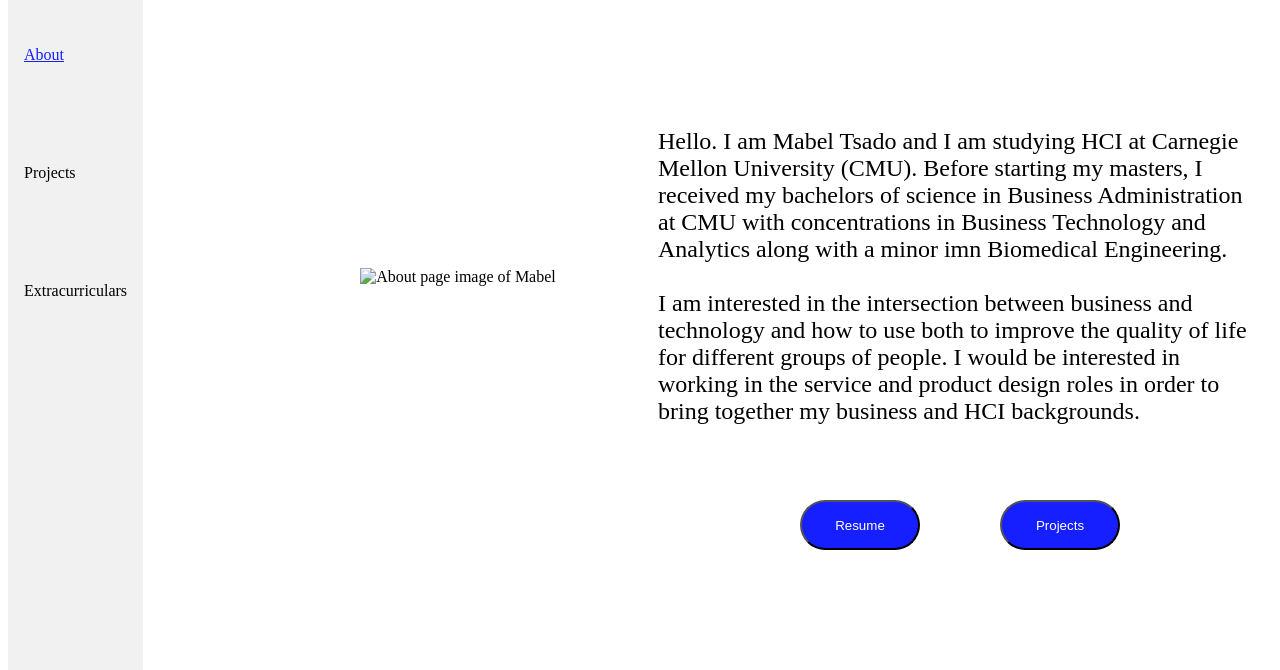
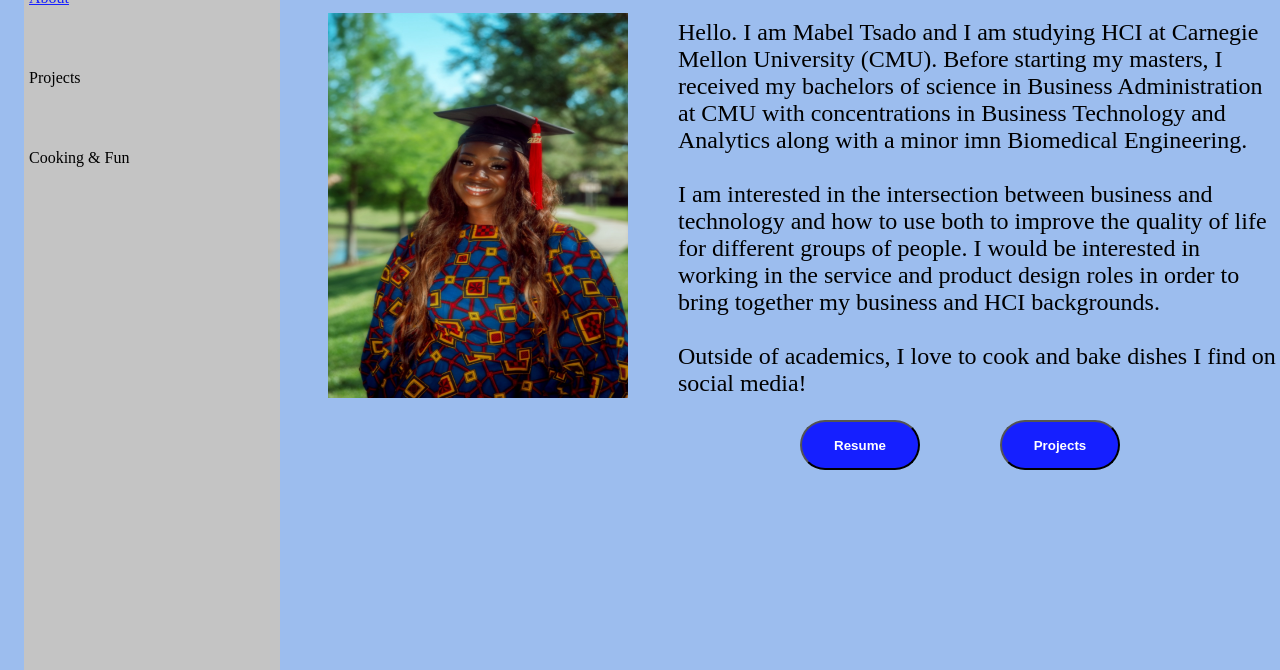
Before and after one commit to mabeltsado2/Assignment-8, a plain HTML site: page about-page.html in a window 1280 px wide. Shown: the part 130-800 px from the top of the page. Drawn offline with Linux system fonts and the light colour scheme; files that its build step writes are made by us from their sources.

Commit message:
Make responsive and create projects page

```diff
--- /dev/null
+++ b/Assets/about-style.css
@@ -0,0 +1,192 @@
+html {
+    background-color: #9CBDEE;
+  }
+  /*Mobile Navigation Bar*/
+    .nav_toggle {
+        position: absolute;
+        cursor: pointer;
+        margin: 0rem 1rem;
+        margin-left: auto;
+    }
+    img {
+      width: 1.5rem;
+    }
+
+    .close {
+      display: none;
+    }
+
+    .menu {
+      margin-top: 0.2rem;
+    }
+
+    .nav_checkbox {
+      display: none;
+    }
+
+    .nav_menu {
+      display: flex;
+      flex-direction: column;
+      gap: 2rem;
+      margin: 1rem;
+    }
+    li {
+      list-style: none;
+      display: none;
+    }
+
+    /* Toggle the hamburger menu in mobile view*/
+    #nav_checkbox:checked ~ ul.nav_menu li {
+      display: block;
+    }
+
+    /*Change from menu to close icon on tap*/
+    #nav_checkbox:checked ~ label.nav_toggle .close {
+      display: block;
+    }
+
+    #nav_checkbox:checked ~ label.nav_toggle .menu {
+      display: none;
+    }
+
+    li a {
+      display: block;
+      color: #000;
+      padding-top: 15px;
+      text-decoration: none;
+    }
+
+    li a.active {
+      text-decoration-line: underline;
+      color: #151FFF;
+
+    }
+
+    li a:hover:not(.active) {
+      text-decoration-line: underline;
+      color: #151FFF;
+    }
+    * {
+      box-sizing: border-box;
+    }
+    /*Desktop view*/
+    @media only screen and (min-width: 560px) {
+        .nav_toggle {
+            display: none;
+        }
+
+        .nav_menu {
+            flex-direction: column;
+        }
+        li {
+            display: block;
+        }
+
+        ul {
+            list-style-type: none;
+            margin: 0px;
+            padding: 0px;
+            width: 20%;
+            background-color: #C4C4C4;
+            position: fixed;
+            height: 100%;
+            overflow: auto;
+        }
+
+        li a {
+            display: block;
+            color: black;
+            padding-bottom: 15px;
+            padding-left: 5px;
+            margin: 0px;
+            text-decoration: none;
+        }
+
+        li a.active {
+            text-decoration-line: underline;
+            color: #151FFF;
+
+        }
+
+        li a:hover:not(.active) {
+            text-decoration-line: underline;
+            color: #151FFF;
+        }
+
+        #about-title {
+            position: absolute;
+            left: 320px;
+            font-size: 150%;
+        }
+        /*grid*/
+        #about-content {
+            display: grid;
+            padding-left: 320px;
+            padding-top: 135px;
+            grid-template-columns: 300px 600px;
+            grid-template-rows: 1fr;
+            gap: 50px;
+            align-items: center;
+            justify-items: center;
+            grid-template-areas:
+            "about-image about-description"
+        }
+        /*buttons*/
+        .buttons {
+            border-radius: 30px;
+            background-color: #151FFF;
+            color: white;
+            font-weight: bold;
+            width: 120px;
+            height: 50px;
+            text-align: center;
+        }
+
+        #resume-button {
+            position: absolute;
+            left: 800px;
+            top: 550px;
+        }
+
+        #project-button {
+            position: absolute;
+            left: 1000px;
+            top: 550px;
+        }
+    }
+
+  /*Text*/
+  #about-title {
+    font-size: 150%;
+  }
+
+  #about-description {
+    font-size: 150%;
+    padding-bottom: 15px;
+  }
+
+  /*image*/
+  .mabel-about-image {
+    width: 300px;
+    height: 400px;
+    padding-bottom: 15px;
+  }
+
+  /*buttons*/
+  .buttons {
+    border-radius: 30px;
+    background-color: #151FFF;
+    color: white;
+    top: 630px;
+    width: 120px;
+    height: 50px;
+    text-align: center;
+  }
+
+  #resume-button {
+    left: 800px;
+  }
+
+  #project-button {
+    left: 1000px;
+  }
--- a/Assets/style.css
+++ b/Assets/style.css
@@ -1,19 +1,58 @@
-/*Navigation Bar*/
-ul {
-    list-style-type: none;
-    margin: 0;
-    padding: 0;
-    /*width: 25%;*/
-    background-color: #f1f1f1;
-    position: fixed;
-    height: 100%;
-    overflow: auto;
+html {
+  background-color: #9CBDEE;
+}
+/*Mobile Navigation Bar*/
+  .nav_toggle {
+      position: absolute;
+      cursor: pointer;
+      margin: 0rem 1rem;
+      margin-left: auto;
+  }
+  img {
+    width: 1.5rem;
+  }
+
+  .close {
+    display: none;
+  }
+
+  .menu {
+    margin-top: 0.2rem;
+  }
+
+  .nav_checkbox {
+    display: none;
+  }
+
+  .nav_menu {
+    display: flex;
+    flex-direction: column;
+    gap: 2rem;
+    margin: 1rem;
+  }
+  li {
+    list-style: none;
+    display: none;
+  }
+
+  /* Toggle the hamburger menu in mobile view*/
+  #nav_checkbox:checked ~ ul.nav_menu li {
+    display: block;
+  }
+
+  /*Change from menu to close icon on tap*/
+  #nav_checkbox:checked ~ label.nav_toggle .close {
+    display: block;
+  }
+
+  #nav_checkbox:checked ~ label.nav_toggle .menu {
+    display: none;
   }
 
   li a {
     display: block;
     color: #000;
-    padding: 50px 16px;
+    padding-top: 15px;
     text-decoration: none;
   }
 
@@ -26,6 +65,67 @@ ul {
   li a:hover:not(.active) {
     text-decoration-line: underline;
     color: #151FFF;
+  }
+  * {
+    box-sizing: border-box;
+  }
+  /*Desktop view*/
+  @media only screen and (min-width: 560px) {
+    .nav_toggle {
+        display: none;
+    }
+
+    .nav_menu {
+        flex-direction: column;
+    }
+    li {
+      display: block;
+    }
+
+    ul {
+      list-style-type: none;
+      margin: 0px;
+      padding: 0px;
+      width: 20%;
+      background-color: #C4C4C4;
+      position: fixed;
+      height: 100%;
+      overflow: auto;
+    }
+
+    li a {
+      display: block;
+      color: black;
+      padding-bottom: 15px;
+      padding-left: 5px;
+      margin: 0px;
+      text-decoration: none;
+    }
+
+    li a.active {
+      text-decoration-line: underline;
+      color: #151FFF;
+
+    }
+
+    li a:hover:not(.active) {
+      text-decoration-line: underline;
+      color: #151FFF;
+    }
+
+    /*Home Grid*/
+
+    #home-grid {
+      display: grid;
+      padding-left: 200px;
+      grid-template-columns: 580px 660px;
+      grid-template-rows: 1fr;
+      align-items: center;
+      justify-items: center;
+      grid-template-areas:
+      "home-text home-img"
+}
+
   }
 
 /*Home Page*/
@@ -40,74 +140,9 @@ ul {
   }
 
   /*Home image*/
-  .mabel-image-1 {
+  .mabel-home-image {
+      max-width: 100%;
+      max-height: 100%;
       width: 660px;
-      height: 827px;
+      height: auto;
     }
-
-  /*Home Grid*/
-  #home-grid {
-    display: grid;
-    padding-left: 200px;
-    grid-template-columns: 580px 660px;
-    grid-template-rows: 1fr;
-    align-items: center;
-    justify-items: center;
-    grid-template-areas:
-    "home-text home-img"
-}
-
-/*About Page*/
-
-  /*Text*/
-  #about-title {
-    position: absolute;
-    left: 250px;
-    font-size: 150%;
-  }
-
-  #about-description {
-    font-size: 150%;
-
-  }
-
-  /*image*/
-  .mabel-image-2 {
-    width: 300px;
-    height: 400px;
-  }
-
-  /*grid*/
-  #about-content {
-    display: grid;
-    padding-left: 300px;
-    padding-top: 250px;
-    grid-template-columns: 300px 600px;
-    grid-template-rows: 1fr;
-    gap: 50px;
-    align-items: center;
-    justify-items: center;
-    grid-template-areas:
-    "about-image about-description";
-}
-
-  /*buttons*/
-  .buttons {
-    border-radius: 30px;
-    background-color: #151FFF;
-    color: white;
-    position: absolute;
-    top: 630px;
-    width: 120px;
-    height: 50px;
-  }
-
-  #resume-button {
-    position: absolute;
-    left: 800px;
-  }
-
-  #project-button {
-    position: absolute;
-    left: 1000px;
-  }
--- a/about-page.html
+++ b/about-page.html
@@ -3,31 +3,39 @@
   <head>
     <meta name="viewport" content="width=device-width, initial-scale=1.0">
     <title>Final-Project</title>
-	<link href="style.css" rel="stylesheet" type="text/css">
+	<link href="../Assignment-8/Assets/about-style.css" rel="stylesheet" type="text/css">
   </head>
 
     <body>
-      <div class="navigation">
-        <ul>
+      <div class="row">
+        <nav class="nav">
+          <input type="checkbox" id="nav_checkbox" class="nav_checkbox">
+          <label for="nav_checkbox" class="nav_toggle">
+            <img src="../Assignment-8/Assets/Images/hamburger-menu.png" alt="A hamburger menu" class="menu" width="100">
+            <img src="../Assignment-8/Assets/Images/close-icon.png" alt="a close button" class="close" width="100">
+          </label>
+          <ul class="nav_menu">
             <li><a href="index.html">Home</a></li>
-            <li><a class="active" href=" ">About</a></li>
-            <li><a href=" ">Projects</a></li>
-            <li><a href=" ">Extracurriculars</a></li>
+            <li><a class="active" href="about-page.html">About</a></li>
+            <li><a href="projects.html">Projects</a></li>
+            <li><a href=" ">Cooking & Fun</a></li>
           </ul>
-      </div>
-      <div>
-          <div id="about-title">
+        </nav>
+        <div id="about-title" class="about-title">
             <h1>About Me</h1>
         </div>
         <div id="about-content">
           <div id="about-image">
-              <img src="about-image.png" alt="About page image of Mabel" class="mabel-image-2">
+            <img src="../Assignment-8/Assets/Images/about-image.png" alt="Mabel wearing a graduation cap and a blue dress outdoors" class="mabel-about-image">
           </div>
           <div id="about-description">
             Hello. I am Mabel Tsado and I am studying HCI at Carnegie Mellon University (CMU). Before starting my masters, I received my bachelors of science in Business Administration at CMU with concentrations in Business Technology and Analytics along with a minor imn Biomedical Engineering.
             <br>
             <br>
             I am interested in the intersection between business and technology and how to use both to improve the quality of life for different groups of people. I would be interested in working in the service and product design roles in order to bring together my business and HCI backgrounds.
+            <br>
+            <br>
+            Outside of academics, I love to cook and bake dishes I find on social media!
           </div>
           <div id="button-style">
             <button type="button" class ="buttons" id ="resume-button">Resume</button>
```
Also changed, not shown: index.html (+21 -13 lines), projects.html (added, +25 -0 lines), Assets/Images/about-image.png (renamed from Assets/about-image.png), Assets/Images/close-icon.png (added), Assets/Images/hamburger-menu.png (added), 2 other files. Lines whose indentation alone changed are shown as unchanged.
